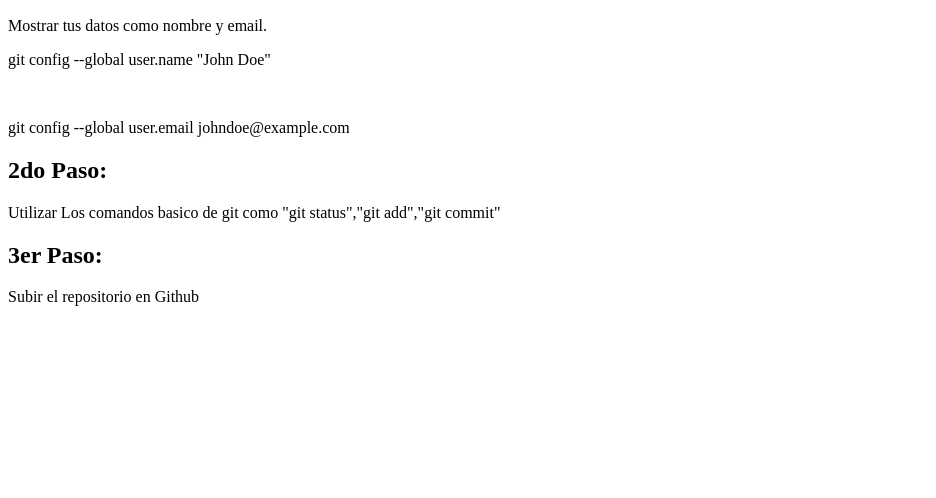
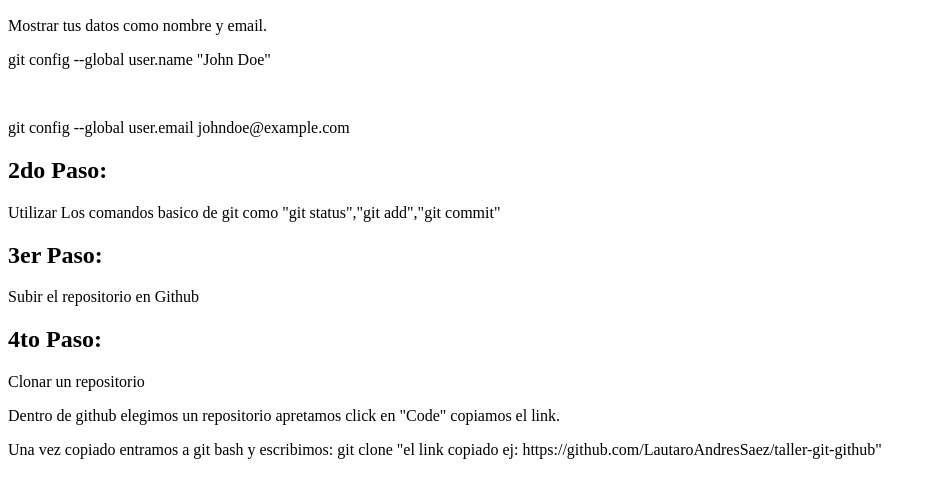
Before and after one commit to Rodrigo5b/TallerdeGitIcaro, a plain HTML site: page index.html in a window 1280 px wide. Shown: the part 110-608 px from the top of the page, without its empty margins (0-936 px from the left). Drawn offline with Linux system fonts and the light colour scheme.

Commit message:
4to paso

```diff
--- a/index.html
+++ b/index.html
@@ -23,10 +23,17 @@
     <div class="">
         <h2>2do Paso:</h2>
         Utilizar Los comandos basico de git como "git status","git add","git commit"
+
     </div>
     <div class="">
         <h2>3er Paso:</h2>
         <p>Subir el repositorio en Github</p>
     </div>
+    <div class="">
+        <h2>4to Paso:</h2>
+        <p>Clonar un repositorio</p>
+        <p>Dentro de github elegimos un repositorio apretamos click en "Code" copiamos el link.</p>
+        <p>Una vez copiado entramos a git bash y escribimos: git clone "el link copiado ej: https://github.com/LautaroAndresSaez/taller-git-github"</p>
+    </div>
 </body>
 </html>
```
